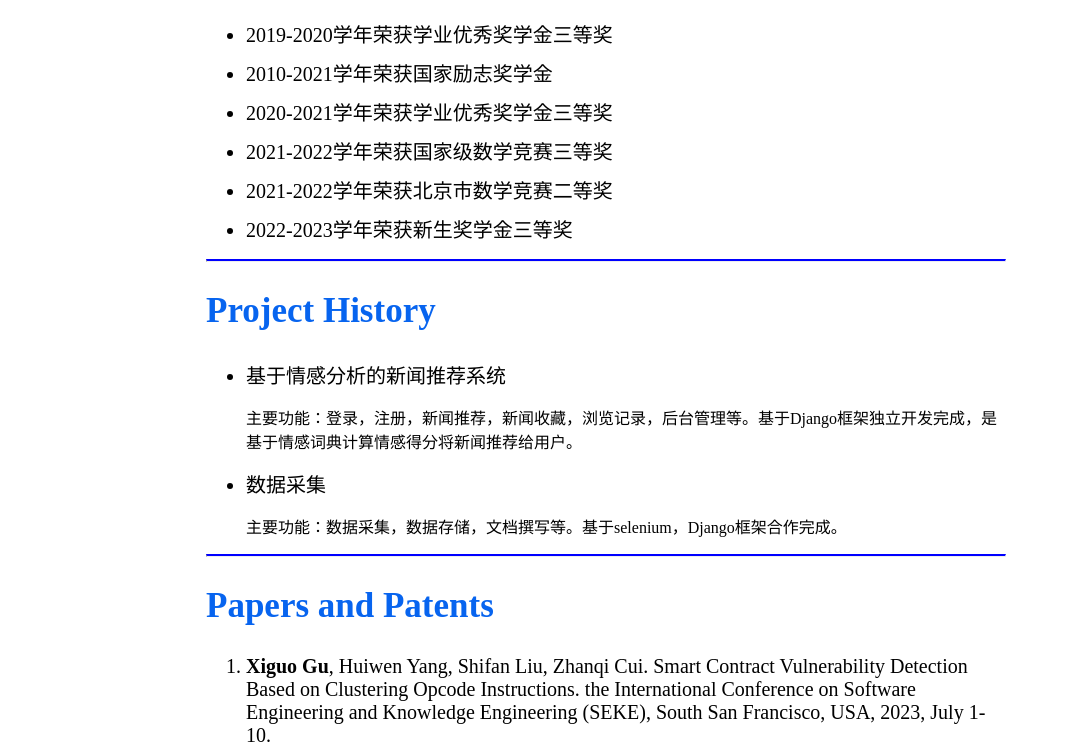
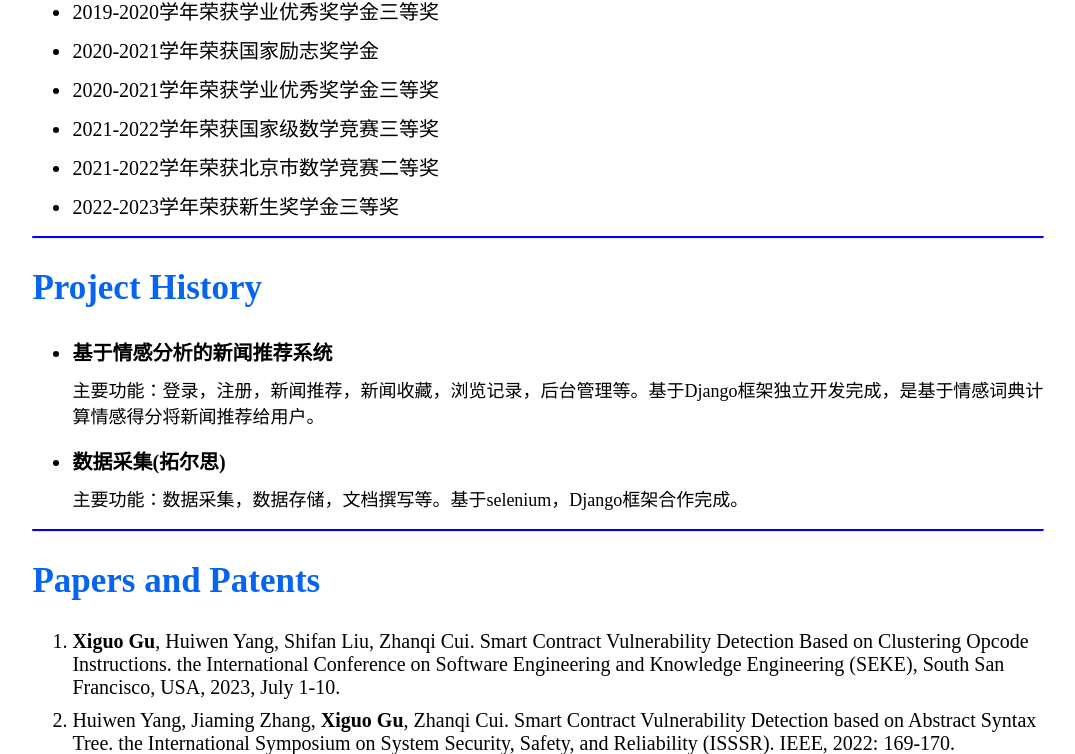
Before and after one commit to Guxiguo/Guxiguo.github.io, a plain HTML site: page index.html in a window 1280 px wide. Shown: the part 624-1378 px from the top of the page, without its empty margins (102-1177 px from the left). Drawn offline with Linux system fonts and the light colour scheme.

Commit message:
update css

```diff
--- a/index.html
+++ b/index.html
@@ -30,7 +30,7 @@
             <div>
                 <ul>
                     <li>2019-2020学年荣获学业优秀奖学金三等奖</li>
-                    <li>2010-2021学年荣获国家励志奖学金</li>
+                    <li>2020-2021学年荣获国家励志奖学金</li>
                     <li>2020-2021学年荣获学业优秀奖学金三等奖</li>
                     <li>2021-2022学年荣获国家级数学竞赛三等奖</li>
                     <li>2021-2022学年荣获北京市数学竞赛二等奖</li>
@@ -42,9 +42,9 @@
             <h2>Project History</h2>
             <div>
                 <ul>
-                    <li>基于情感分析的新闻推荐系统</li>
+                    <li><b>基于情感分析的新闻推荐系统</b></li>
                     <p>主要功能：登录，注册，新闻推荐，新闻收藏，浏览记录，后台管理等。基于Django框架独立开发完成，是基于情感词典计算情感得分将新闻推荐给用户。</p>
-                    <li>数据采集</li>
+                    <li><b>数据采集(拓尔思)</b></li>
                     <p>主要功能：数据采集，数据存储，文档撰写等。基于selenium，Django框架合作完成。</p>
                 </ul>
 
--- a/resource/css/style.css
+++ b/resource/css/style.css
@@ -1,6 +1,6 @@
 .main_page{
-    padding-left: 300px;
-    width: 800px;
+    padding-left: 10%;
+    width: 80%;
     padding-top: 20px;
 
 }
@@ -74,9 +74,13 @@ h2{
 
 }
 
+
 li{
     font-size: 20px;
     margin-top: 10px;
+}
 
-
+p{
+    font-size: 18px;
+    margin-top: 10px;
 }
```
